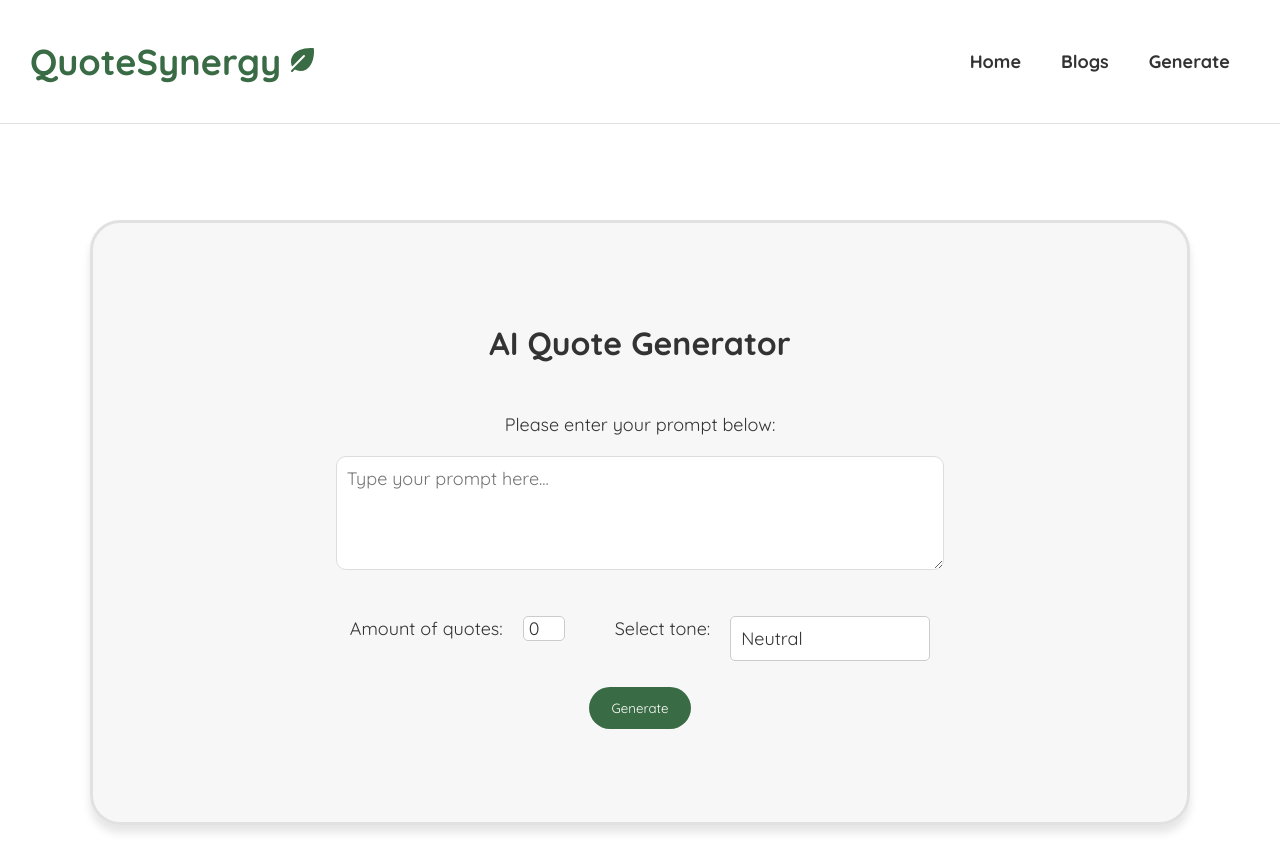
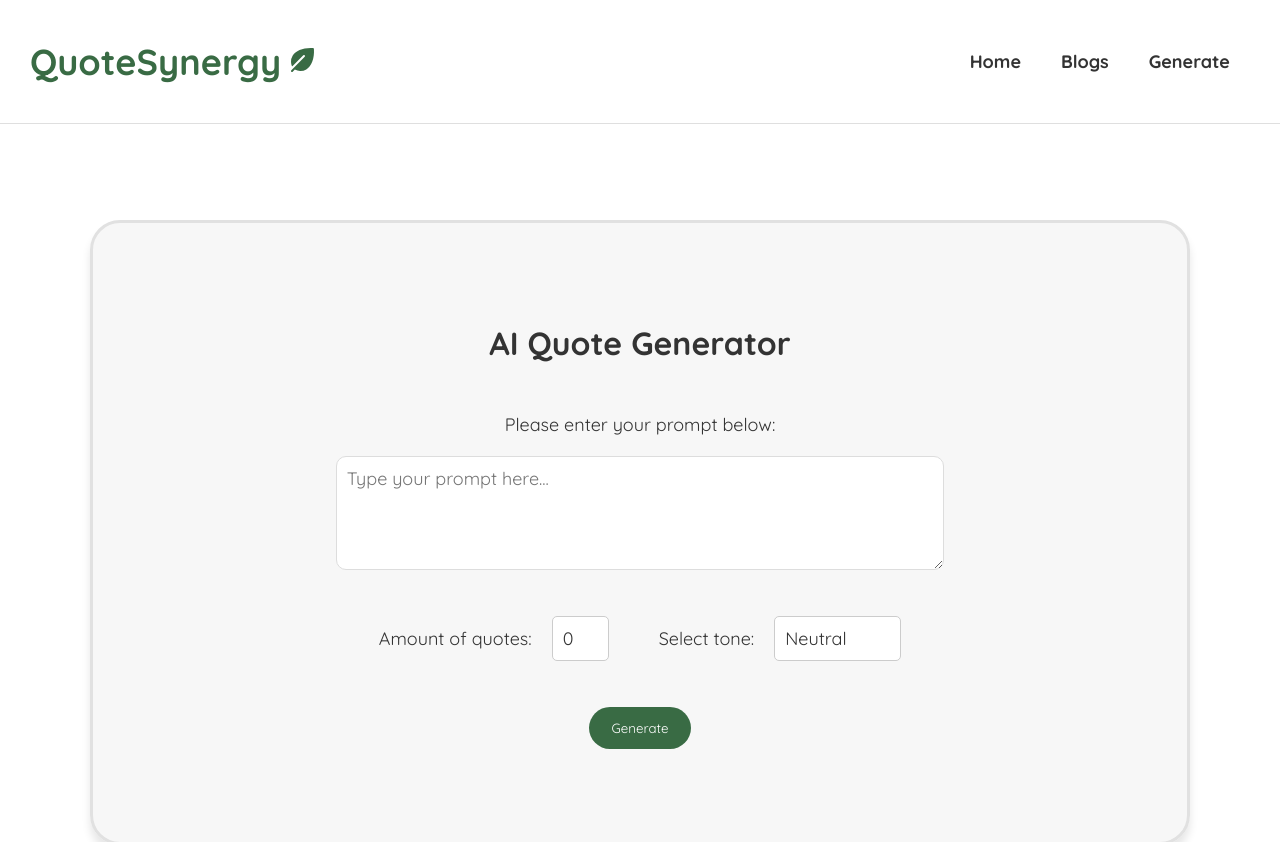
Before and after one commit to Israel1te/QuoteSynergy, a React (Create React App) app: page /openai in a window 1280 px wide. Shown: the top 842 px of the page. Built offline with nearby package versions, Linux system fonts and the light colour scheme; a web font is replaced by a local one.

Commit message:
Input container centered

```diff
--- a/src/index.css
+++ b/src/index.css
@@ -559,7 +559,6 @@ textarea {
 }
 select {
   margin-top: 2rem;
-  width: 20rem;
   padding: 1rem;
   font-size: 1.8rem;
   border: 1px solid #ccc;
@@ -614,9 +613,10 @@ select:focus {
 
 .input-container {
   display: flex;
-  align-items: center;
+  align-items:  baseline;
   gap: 5rem;
   justify-content: center;
+  margin-bottom: 2rem;
 }
 
 .input-container label {
@@ -630,15 +630,17 @@ select:focus {
   background-color: #fff;
   border-radius: 5px;
   font-size: 1.8rem;
+  padding: 1rem;
 }
 .tone-container {
   display: flex;
   gap: 2rem;
-  align-items: center;
+align-items: baseline;
 }
 .amount-container {
   display: flex;
-  align-items: center;
+  align-items: baseline;
+
   gap: 2rem;
 }
 .quote-container button {
```
